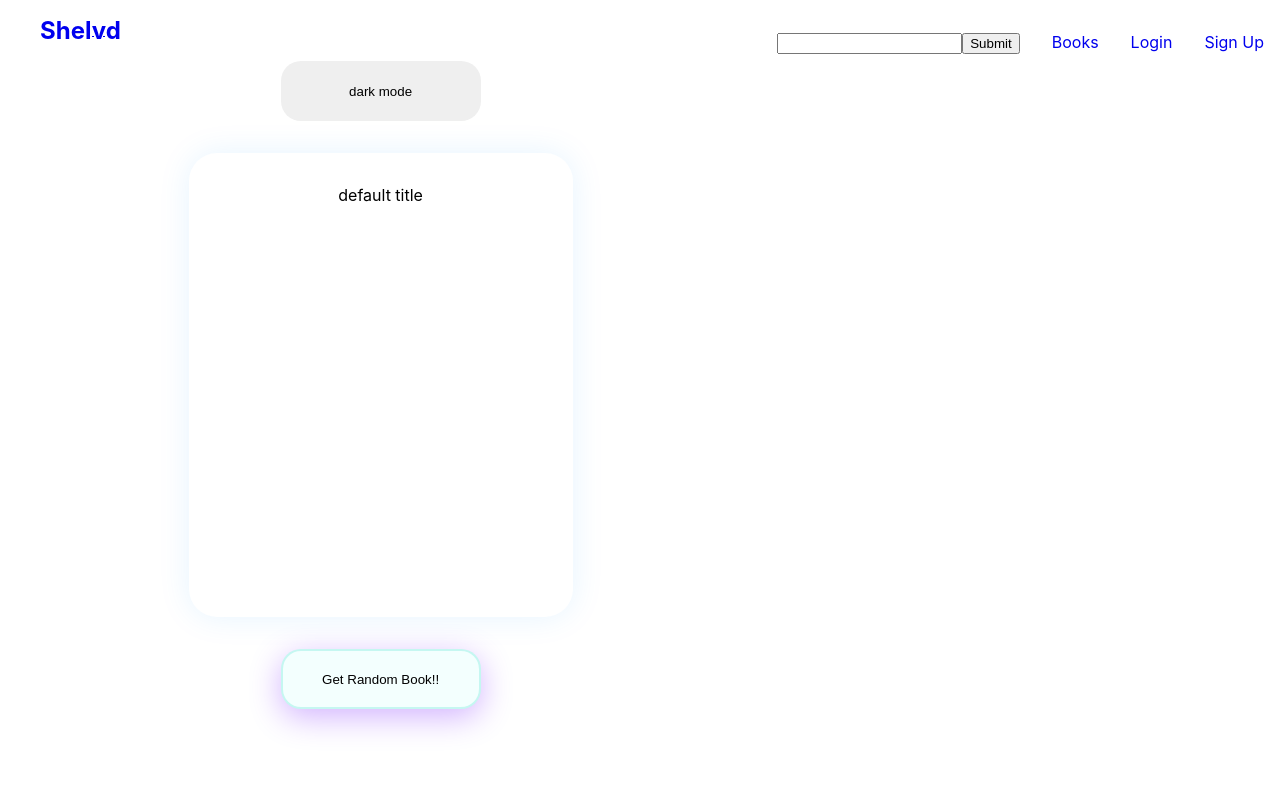
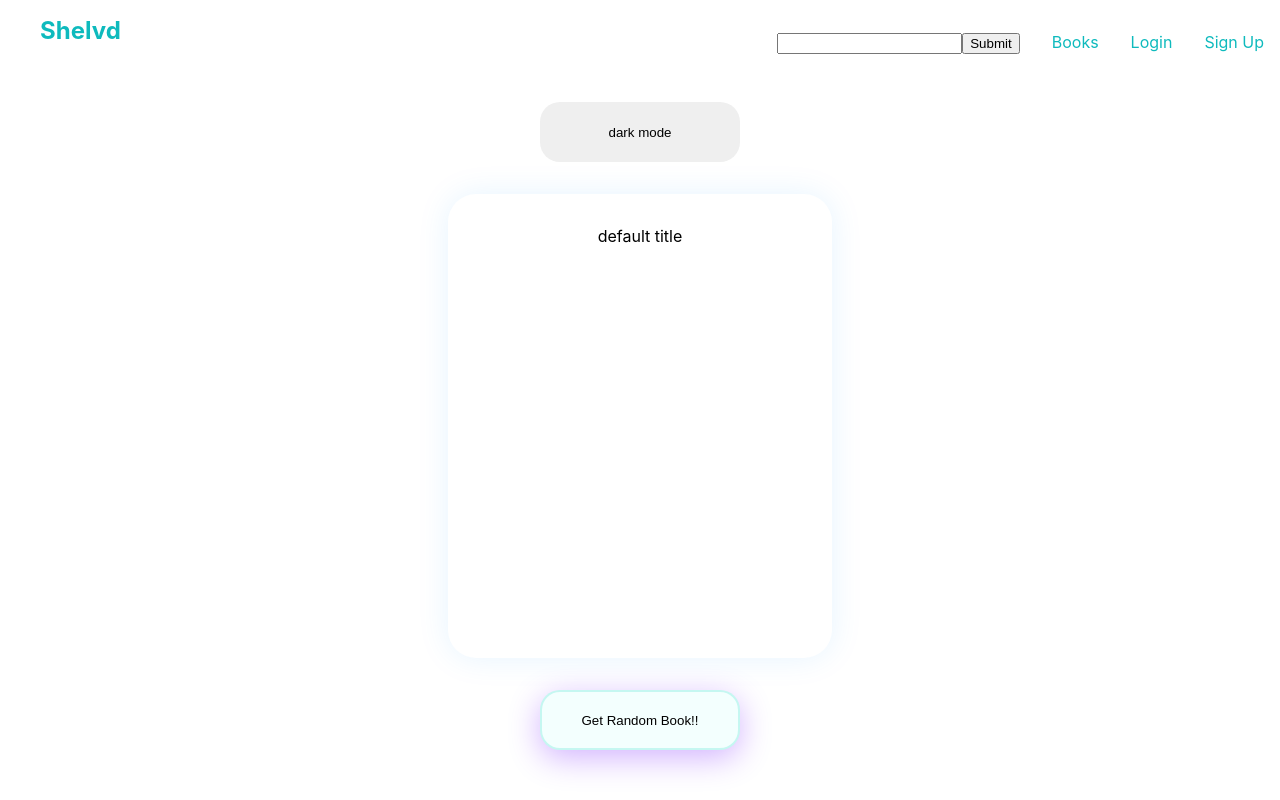
Before and after one commit to alliecaton/shelvd-react, a React (Create React App) app: page / in a window 1280 px wide. Built offline with nearby package versions, Linux system fonts and the light colour scheme.

Commit message:
styling text color and home container padding

```diff
--- a/src/App.css
+++ b/src/App.css
@@ -7,6 +7,15 @@ button {
 	height: 60px;
 	border-radius: 20px;
 	border: none;
+}
+
+a {
+	color: rgb(14, 186, 189);
+	text-decoration: none;
+}
+
+a:hover {
+	color: rgba(0, 145, 255);
 }
 
 .logo-text {
@@ -19,6 +28,8 @@ button {
 }
 
 .home-container {
+	padding-top: 2rem;
+	width: 100%;
 	display: grid;
 	grid-template-columns: auto;
 	grid-template-rows: 0.5fr auto;
```
